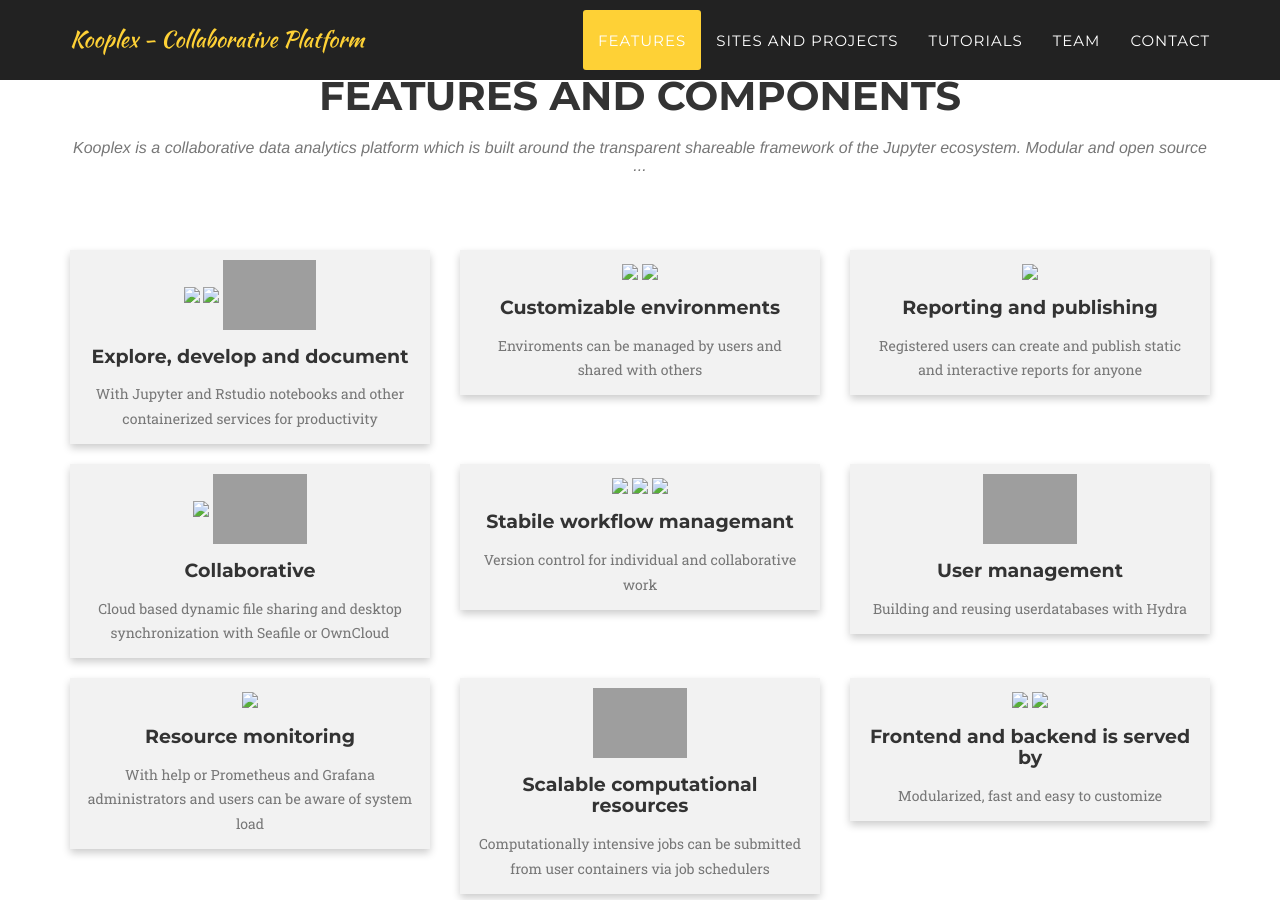
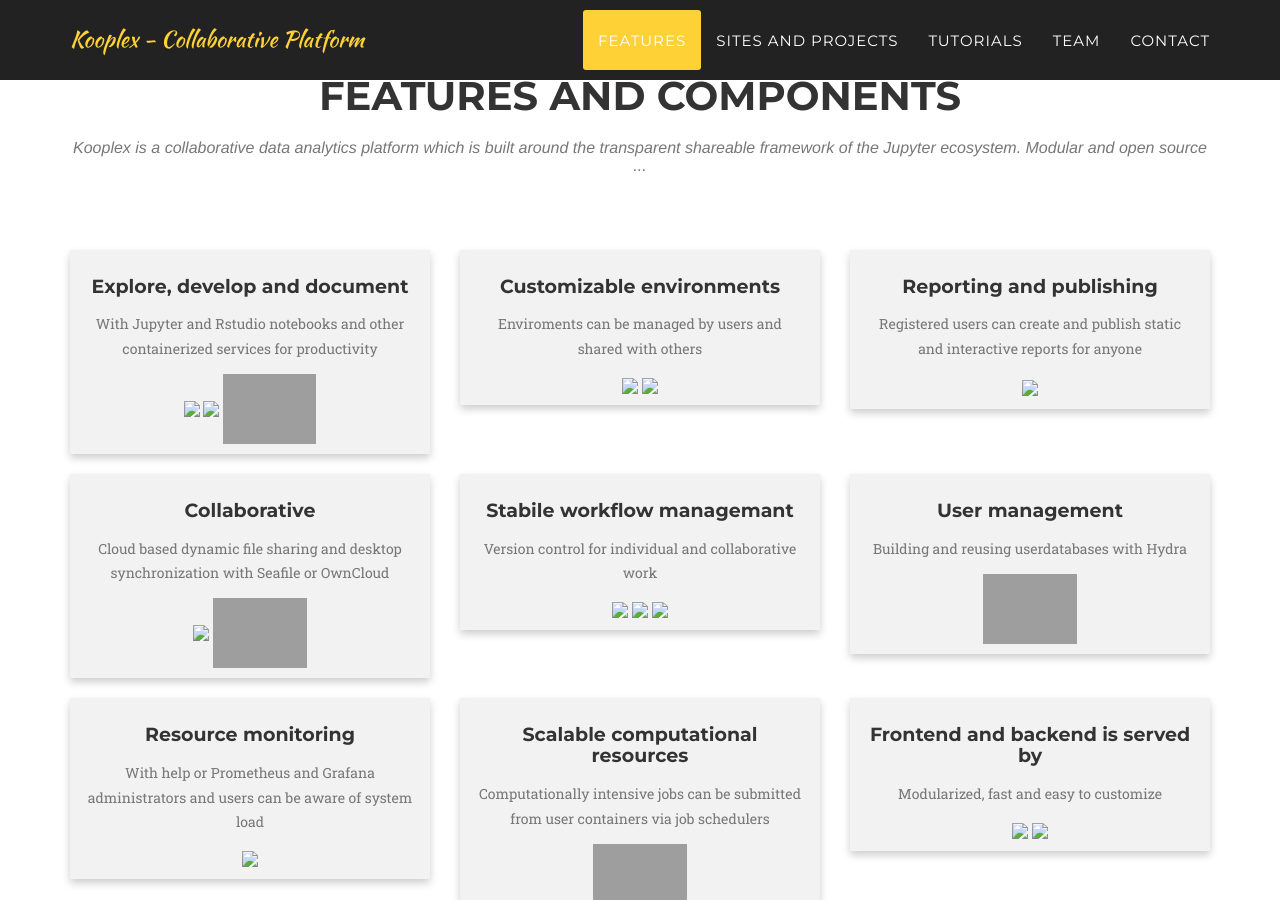
Before and after one commit to kooplex/kooplex.github.io, a Jekyll site: the page built from _posts/2018-06-01-compare-site.markdown, in a window 1280 px wide and 900 px high, scrolled down 1109 px. Built offline with Jekyll 4.4.1, drawn with Linux system fonts in a browser that asks for light colours; nearby versions of some CDN libraries; some web fonts are replaced; library files that are not in the unit come from our copies; grey boxes are pictures that could not be loaded.

Commit message:
pics and deco

```diff
--- a/_includes/services.html
+++ b/_includes/services.html
@@ -10,134 +10,136 @@
             </div>
             <div class="row text-center">
                 <div class="col-md-4">
-		      <div class="card" >
+		      <div class="card" style="padding-bottom:10px;">
                     <!--span class="fa-stack fa-3x">
                         <i class="fa fa-circle fa-stack-2x text-primary"></i>
                         <i class="fa fa-gears fa-stack-1x fa-inverse"></i>
                     </span-->
-                            <img src="img/logos/jupyter.png" height=70px>
-                            <img src="img/logos/rstudio.png" height=60px>
-                            <img src="img/logos/overleaf.png" height=70px>
         		    <div class="card-body">
                               <h4 class="service-heading">Explore, develop and document</h4>
                               <p class="text-muted">With Jupyter and Rstudio notebooks and other containerized services for productivity </p>
  		            </div>
+                            <img src="img/logos/jupyter.png" height=70px>
+                            <img src="img/logos/rstudio.png" height=60px>
+                            <img src="img/logos/overleaf.png" height=70px>
 		      </div>
                 </div>
 		</span>
                 <div class="col-md-4">
-			<div class="card" >
+			<div class="card" style="padding-bottom:10px;" >
                     <!--span class="fa-stack fa-3x">
                         <i class="fa fa-circle fa-stack-2x text-primary"></i>
                         <i class="fa fa-wrench fa-stack-1x fa-inverse"></i>
                     </span-->
-	 		    <img src="img/logos/dockerlogo.png" height=70px>
-        	            <img src="img/logos/singularity.png" height=70px>
         		    <div class="card-body">
                 	      <h4 class="service-heading">Customizable environments</h4>
 	                      <p class="text-muted">Enviroments can be managed by users and shared with others </p>
  		            </div>
+	 		    <img src="img/logos/dockerlogo.png" height=70px>
+        	            <img src="img/logos/singularity.png" height=70px>
 		      </div>
                 </div>
                 <div class="col-md-4">
-			<div class="card" >
+			<div class="card" style="padding-bottom:10px;" >
                     <!--span class="fa-stack fa-3x">
                         <i class="fa fa-circle fa-stack-2x text-primary"></i>
                         <i class="fa fa-book fa-stack-1x fa-inverse"></i>
                     </span-->
-	                    <img  src="img/logos/report.png" height=70px>
         		    <div class="card-body">
 	                      <h4 class="service-heading">Reporting and publishing</h4>
 	                      <p class="text-muted">Registered users can create and publish static and interactive reports for anyone</p>
+ 		            </div>
+        		    <div class="card-body">
+	                    <img  src="img/logos/report.png" height=70px>
  		            </div>
 		      </div>
                 </div>
             </div>
             <div class="row text-center">
                 <div class="col-md-4">
-			<div class="card" >
+			<div class="card" style="padding-bottom:10px;" >
                     <!--span class="fa-stack fa-3x">
                         <i class="fa fa-circle fa-stack-2x text-primary"></i>
                         <i class="fa fa-cloud fa-stack-1x fa-inverse"></i>
                     </span-->
-	                    <img src="img/logos/seafile.jpg" height=70px>
-        	            <img src="img/logos/owncloud.png" height=70px>
         		    <div class="card-body">
 	                      <h4 class="service-heading">Collaborative</h4>
         	              <p class="text-muted">Cloud based dynamic file sharing and desktop synchronization with Seafile or OwnCloud</p>
  		            </div>
+	                    <img src="img/logos/seafile.png" height=70px>
+        	            <img src="img/logos/owncloud.png" height=70px>
 		      </div>
                 </div>
                 <div class="col-md-4">
-			<div class="card" >
+			<div class="card" style="padding-bottom:10px;" >
                     <!--span class="fa-stack fa-3x">
                         <i class="fa fa-circle fa-stack-2x text-primary"></i>
                         <i class="fa fa-github-square fa-stack-1x fa-inverse"></i>
                     </span-->
-	                    <img src="img/logos/gitea.png" height=70px>
-	                    <img src="img/logos/gitlab.png" height=70px>
-	                    <img src="img/logos/github.png" height=70px>
         		    <div class="card-body">
         	              <h4 class="service-heading">Stabile workflow managemant</h4>
 	                      <p class="text-muted">Version control for individual and collaborative work</p>
  		            </div>
+	                    <img src="img/logos/gitea.png" height=70px>
+	                    <img src="img/logos/gitlab.png" height=70px>
+	                    <img src="img/logos/github.png" height=70px>
 		      </div>
                 </div>
                 <div class="col-md-4">
-			<div class="card" >
+			<div class="card" style="padding-bottom:10px;" >
                     <!--span class="fa-stack fa-3x">
                         <i class="fa fa-circle fa-stack-2x text-primary"></i>
                         <i class="fa fa-users fa-stack-1x fa-inverse"></i>
                     </span-->
-                	    <img  src="img/logos/hydra.png" height=70px>
         		    <div class="card-body">
         	              <h4 class="service-heading">User management</h4>
 	                      <p class="text-muted">Building and reusing userdatabases with Hydra    </p>
  		            </div>
+                	    <img  src="img/logos/hydra.png" height=70px>
 		      </div>
                 </div>
 
             </div>
             <div class="row text-center">
                 <div class="col-md-4">
-			<div class="card" >
+			<div class="card" style="padding-bottom:10px;" >
                     <!--span class="fa-stack fa-3x">
                         <i class="fa fa-circle fa-stack-2x text-primary"></i>
                         <i class="fa fa-dashboard fa-stack-1x fa-inverse"></i>
                     </span-->
-        	            <img src="img/logos/grafana-prometheus.png" height=70px>
         		    <div class="card-body">
 	                      <h4 class="service-heading">Resource monitoring</h4>
 			      <p class="text-muted">With help or Prometheus and Grafana administrators and users can be aware of system load</p>
  		            </div>
+        	            <img src="img/logos/grafana-prometheus.png" height=70px>
 		      </div>
                 </div>
                 <div class="col-md-4">
-			<div class="card" >
+			<div class="card" style="padding-bottom:10px;" >
                     <!--span class="fa-stack fa-3x">
                         <i class="fa fa-circle fa-stack-2x text-primary"></i>
                         <i class="fa fa-sitemap fa-stack-1x fa-inverse"></i>
                     </span-->
-	                    <img src="img/logos/slurm.png" height=70px>
         		    <div class="card-body">
 			      <h4 class="service-heading">Scalable computational resources</h4>
         	              <p class="text-muted">Computationally intensive jobs can be submitted from user containers via job schedulers</p>
  		            </div>
+	                    <img src="img/logos/slurm.png" height=70px>
 		      </div>
                 </div>
 
                 <div class="col-md-4">
-			<div class="card" >
+			<div class="card" style="padding-bottom:10px;" >
                     <!--span class="fa-stack fa-3x">
                         <i class="fa fa-circle fa-stack-2x text-primary"></i>
                         <i class="fa fa-flash fa-stack-1x fa-inverse"></i>
                     </span-->
-	                    <img src="img/logos/django.png"  height=70px>
-			    <img src="img/logos/Nginx-Logo.png" height=70px>
         		    <div class="card-body">
         	              <h4 class="service-heading">Frontend and backend is served by</h4>
 	                      <p class="text-muted">Modularized, fast and easy to customize</p>
  		            </div>
+	                    <img src="img/logos/django.png"  height=70px>
+			    <img src="img/logos/Nginx-Logo.png" height=70px>
 		      </div>
                 </div>
             </div>
--- a/_posts/2018-06-01-compare-site.markdown
+++ b/_posts/2018-06-01-compare-site.markdown
@@ -10,5 +10,5 @@ alt: Data in data out
 project-date: April 2017
 client: Compare consortium
 category: Research
-description: Research <a href='https://193.62.52.183:8080/hub'>Kooplex instance</a> for the, https://www.compare-europe.eu/ project. Summary report generation is done based on a daily basis for the EBI datahubs. Results can be accesses <a href='https://www.ebi.ac.uk/ena/pathogens/explore'>https://www.ebi.ac.uk/ena/pathogens/explore</a>.
+description: There is a <a href='#'>Kooplex instance</a> for the, https://www.compare-europe.eu/ project. Summary report generation is done based on a daily basis for the EBI datahubs. Results can be accessed <a href='https://www.ebi.ac.uk/ena/pathogens/explore'>https://www.ebi.ac.uk/ena/pathogens/explore</a>.
 ---
```
Also changed, not shown: img/logos/github.png, img/logos/grafana-prometheus.png, img/logos/seafile.png (added).
